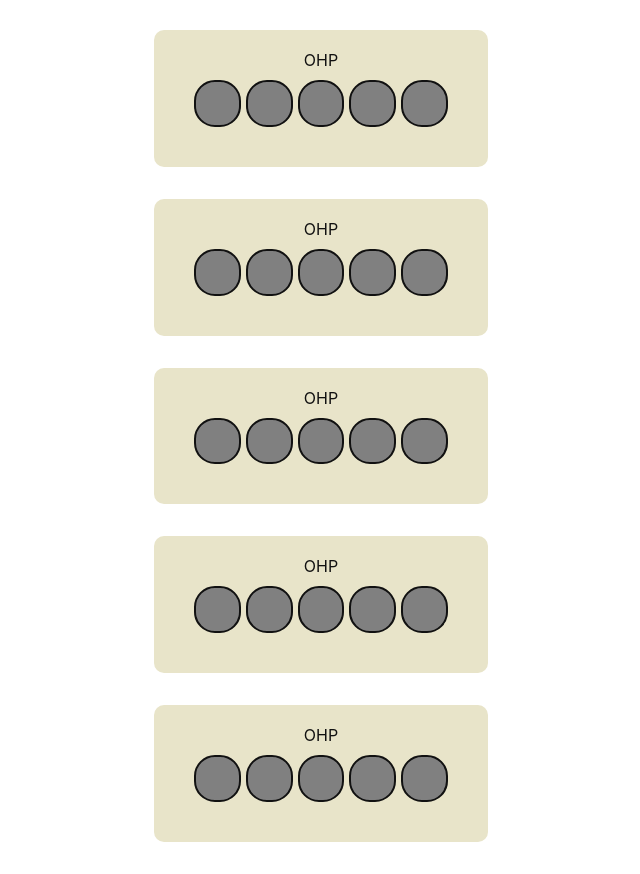
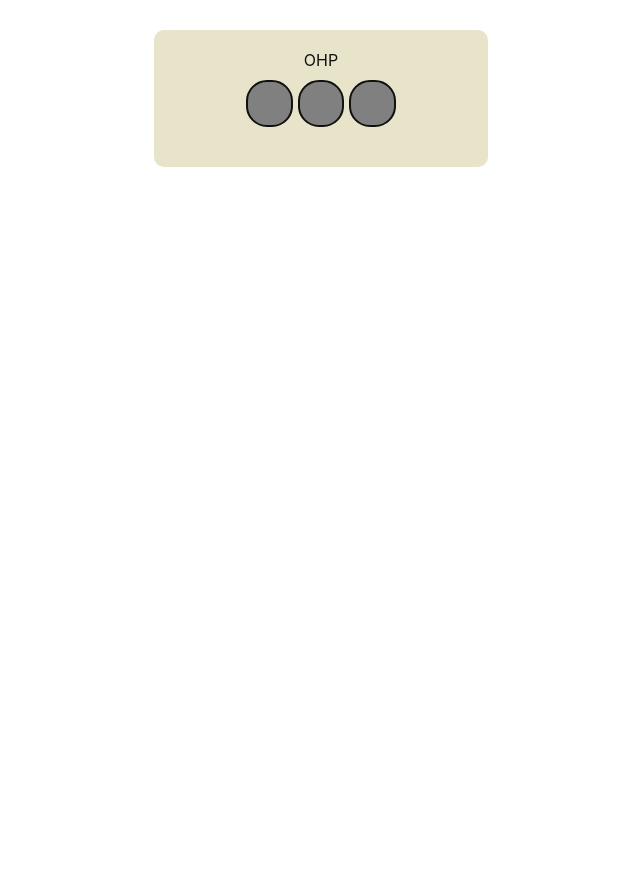
Before and after one commit to Sebosun/workout-app, a React (Create React App) app: page /workout in a window 1280 px wide. Shown: the part 400-1274 px from the top of the page, without its empty margins (319-959 px from the left). After the commit the page ends 800 px from the top, so only its background shows below. Built offline with nearby package versions, Linux system fonts and the light colour scheme.

Commit message:
timer with clearout on rep completion

```diff
--- a/src/components/workout/Excercise.js
+++ b/src/components/workout/Excercise.js
@@ -48,7 +48,10 @@ const Workout = (props) => {
       setsArr.push(
         <button
           key={i}
-          onClick={() => setsHandler(i)}
+          onClick={() => {
+            setsHandler(i);
+            props.startRest();
+          }}
           className={`${classes.rep} ${
             currentWorkout.activated[i] ? null : classes.disabled
           }`}
--- /dev/null
+++ b/src/components/workout/RestTimer.js
@@ -0,0 +1,19 @@
+import React, { useEffect, useState } from "react";
+
+const RestTimer = ({ timer, timerHandler, disableRest }) => {
+  if (timer === 0) {
+    disableRest();
+  }
+
+  useEffect(() => {
+    const timer = setTimeout(() => {
+      timerHandler();
+    }, 1000);
+
+    return () => clearTimeout(timer);
+  }, [timer, timerHandler]);
+
+  return <p>{timer}</p>;
+};
+
+export default RestTimer;
--- a/src/components/workout/Workout.js
+++ b/src/components/workout/Workout.js
@@ -1,38 +1,49 @@
-import React from "react";
+import React, { useState } from "react";
 import Card from "../ui/Card";
 import Excercise from "./Excercise";
+import RestTimer from "./RestTimer";
 import classes from "./Workout.module.css";
 
 const Workout = (props) => {
+  const [rest, setRest] = useState(false);
+  const [timer, setTimer] = useState(5);
+  //TODO for later - generate as many "places" as the highest set exercise
+  // but make those other extra exercises disabled and unintarractible
+
+  const disableRest = () => {
+    setRest(false);
+  };
+
+  const startRest = () => {
+    setRest(true);
+    setTimer(100);
+  };
+
+  const timerHandler = () => {
+    console.log(timer);
+    setTimer((prev) => prev - 1);
+  };
+
   return (
     <>
+      {rest && (
+        <RestTimer
+          timer={timer}
+          timerHandler={timerHandler}
+          disableRest={disableRest}
+        />
+      )}
       <Card className={classes.exercise}>
         <div>Squat</div>
-        <Excercise sets={5} reps={5} />
+        <Excercise startRest={startRest} sets={5} reps={5} />
       </Card>
       <Card className={classes.exercise}>
         <div>Bench</div>
-        <Excercise sets={5} reps={5} />
+        <Excercise startRest={startRest} sets={2} reps={5} />
       </Card>
       <Card className={classes.exercise}>
         <div>OHP</div>
-        <Excercise sets={5} reps={5} />
-      </Card>
-      <Card className={classes.exercise}>
-        <div>OHP</div>
-        <Excercise sets={5} reps={5} />
-      </Card>
-      <Card className={classes.exercise}>
-        <div>OHP</div>
-        <Excercise sets={5} reps={5} />
-      </Card>
-      <Card className={classes.exercise}>
-        <div>OHP</div>
-        <Excercise sets={5} reps={5} />
-      </Card>
-      <Card className={classes.exercise}>
-        <div>OHP</div>
-        <Excercise sets={5} reps={5} />
+        <Excercise startRest={startRest} sets={3} reps={5} />
       </Card>
     </>
   );
```
